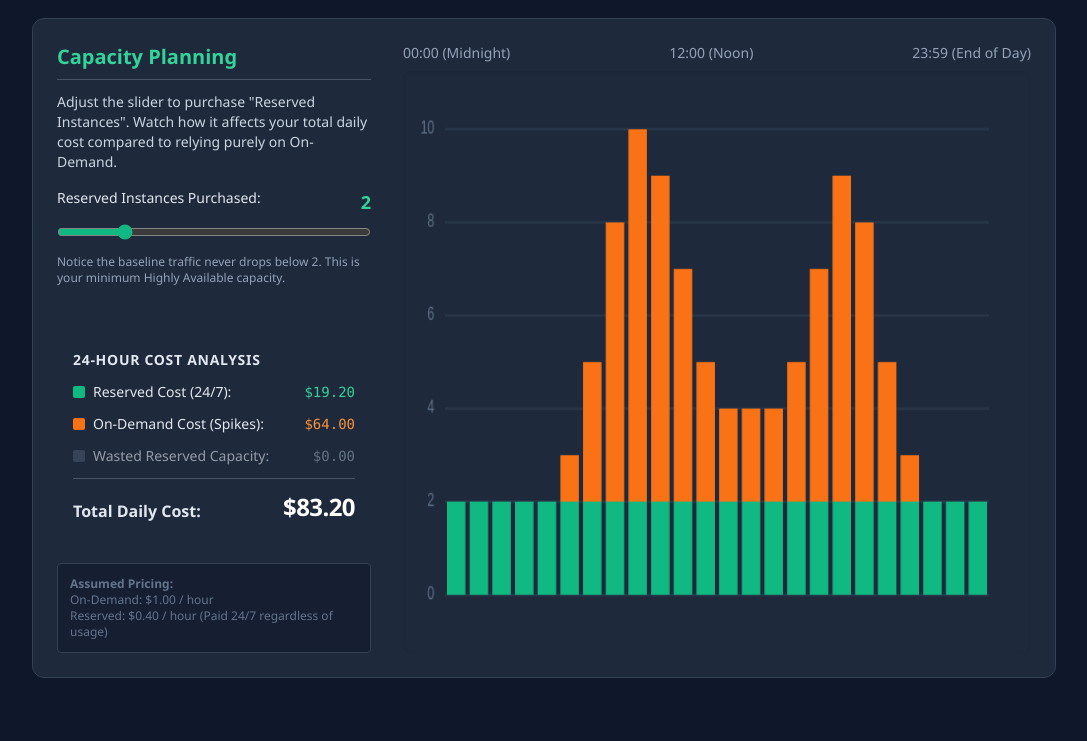
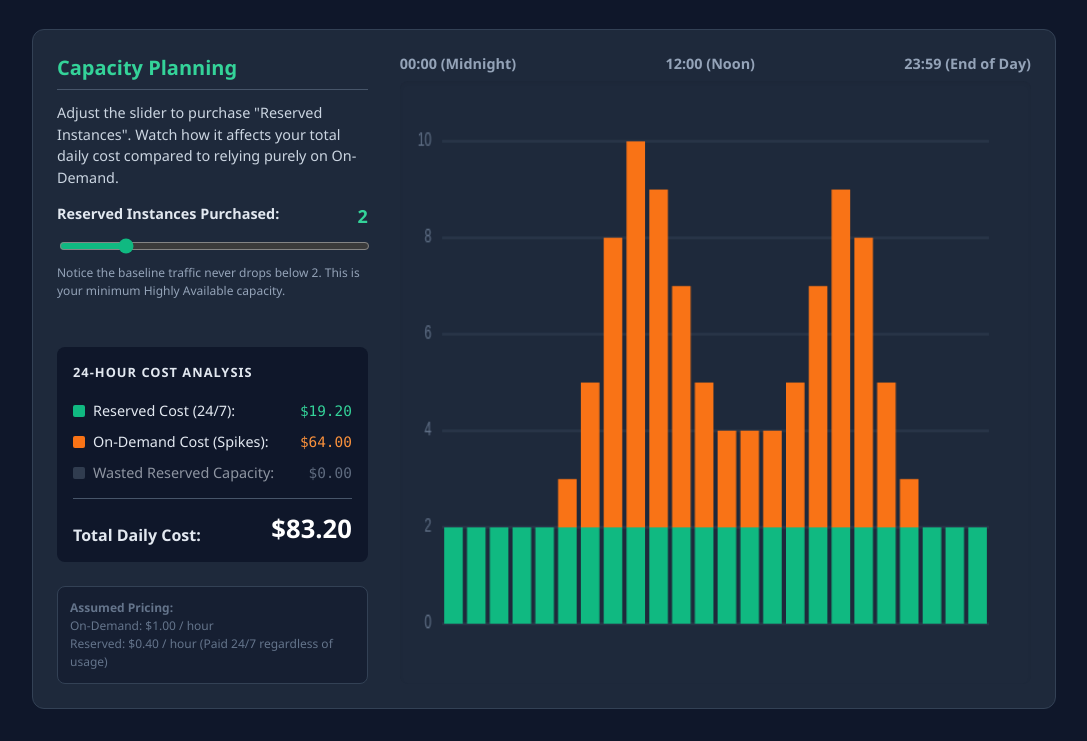
Before and after one commit to jQueryousGeorge/AWS-SAAC03-StudyGuide, a website: page public/assets/aws_cost_optimization_simulator.html in a window 1280 px wide. Shown: the part 114-855 px from the top of the page, without its empty margins (96-1183 px from the left). Before the commit the page ends 824 px from the top, so only its background shows below. Drawn offline with nearby package versions, Linux system fonts and the light colour scheme.

Commit message:
Remove Tailwind CDN from diagram assets

```diff
--- a/public/assets/aws_cost_optimization_simulator.html
+++ b/public/assets/aws_cost_optimization_simulator.html
@@ -4,74 +4,250 @@
     <meta charset="UTF-8">
     <meta name="viewport" content="width=device-width, initial-scale=1.0">
     <title>AWS Cost Simulator: Reserved vs On-Demand</title>
-    <script src="https://cdn.tailwindcss.com"></script>
     <style>
-        body { background-color: #0f172a; color: #e2e8f0; font-family: 'Segoe UI', Tahoma, Geneva, Verdana, sans-serif; }
-        canvas { background-color: #1e293b; border-radius: 0.5rem; box-shadow: inset 0 2px 4px 0 rgb(0 0 0 / 0.05); width: 100%; height: auto; display: block;}
-        .panel { background-color: #1e293b; border: 1px solid #334155; border-radius: 0.75rem; padding: 1.5rem; }
+        * { box-sizing: border-box; }
+        body {
+            margin: 0;
+            min-height: 100vh;
+            background-color: #0f172a;
+            color: #e2e8f0;
+            font-family: "Segoe UI", Tahoma, Geneva, Verdana, sans-serif;
+            padding: 1rem;
+        }
+        .sim-shell {
+            width: min(100%, 64rem);
+            margin: 0 auto;
+            display: grid;
+            gap: 2rem;
+        }
+        .hero {
+            text-align: center;
+        }
+        .hero h1 {
+            margin: 0 0 0.5rem;
+            color: #fff;
+            font-size: clamp(1.8rem, 4vw, 2.25rem);
+        }
+        .hero p {
+            margin: 0;
+            color: #94a3b8;
+        }
+        .panel {
+            display: flex;
+            gap: 2rem;
+            border: 1px solid #334155;
+            border-radius: 0.75rem;
+            background-color: #1e293b;
+            padding: 1.5rem;
+        }
+        .controls {
+            display: flex;
+            flex: 1 1 33%;
+            flex-direction: column;
+            gap: 1.5rem;
+        }
+        .chart-panel {
+            display: flex;
+            flex: 1 1 67%;
+            flex-direction: column;
+        }
+        h2 {
+            margin: 0 0 0.75rem;
+            border-bottom: 1px solid #475569;
+            color: #34d399;
+            padding-bottom: 0.5rem;
+            font-size: 1.25rem;
+        }
+        .description {
+            margin: 0 0 1rem;
+            color: #cbd5e1;
+            font-size: 0.9rem;
+            line-height: 1.5;
+        }
+        .slider-group {
+            display: grid;
+            gap: 0.5rem;
+            margin-bottom: 1.5rem;
+        }
+        .slider-label {
+            display: flex;
+            justify-content: space-between;
+            gap: 1rem;
+            font-size: 0.9rem;
+            font-weight: 600;
+        }
+        #reserved-val {
+            color: #34d399;
+            font-size: 1.125rem;
+            font-weight: 700;
+        }
+        input[type="range"] {
+            width: 100%;
+            accent-color: #10b981;
+        }
+        .hint {
+            margin: 0;
+            color: #94a3b8;
+            font-size: 0.75rem;
+            line-height: 1.45;
+        }
+        .cost-card {
+            display: grid;
+            gap: 0.75rem;
+            border-radius: 0.5rem;
+            background: #0f172a;
+            padding: 1rem;
+        }
+        .cost-card h3 {
+            margin: 0 0 0.5rem;
+            color: #e2e8f0;
+            font-size: 0.8rem;
+            font-weight: 800;
+            letter-spacing: 0.08em;
+            text-transform: uppercase;
+        }
+        .cost-row,
+        .legend-key,
+        .chart-labels {
+            display: flex;
+            align-items: center;
+            justify-content: space-between;
+            gap: 1rem;
+        }
+        .cost-row {
+            font-size: 0.9rem;
+        }
+        .row-muted {
+            opacity: 0.6;
+        }
+        .legend-key {
+            justify-content: flex-start;
+            gap: 0.5rem;
+        }
+        .swatch {
+            width: 0.75rem;
+            height: 0.75rem;
+            border-radius: 0.125rem;
+        }
+        .swatch.reserved { background: #10b981; }
+        .swatch.ondemand { background: #f97316; }
+        .swatch.wasted { background: #475569; }
+        .mono {
+            font-family: ui-monospace, SFMono-Regular, Menlo, Monaco, Consolas, "Liberation Mono", monospace;
+        }
+        .green { color: #34d399; }
+        .orange { color: #fb923c; }
+        .slate { color: #94a3b8; }
+        .total-row {
+            display: flex;
+            align-items: flex-end;
+            justify-content: space-between;
+            gap: 1rem;
+            margin-top: 0.25rem;
+            border-top: 1px solid #475569;
+            padding-top: 0.75rem;
+            font-weight: 700;
+        }
+        #cost-total {
+            color: #fff;
+            font-size: 1.6rem;
+            font-weight: 800;
+        }
+        .pricing-note {
+            border: 1px solid #334155;
+            border-radius: 0.5rem;
+            background: rgba(15, 23, 42, 0.5);
+            color: #64748b;
+            font-size: 0.75rem;
+            line-height: 1.5;
+            padding: 0.75rem;
+        }
+        .chart-labels {
+            margin-bottom: 0.5rem;
+            color: #94a3b8;
+            font-size: 0.9rem;
+            font-weight: 600;
+        }
+        canvas {
+            display: block;
+            width: 100%;
+            height: auto;
+            flex-grow: 1;
+            border-radius: 0.5rem;
+            background-color: #1e293b;
+            box-shadow: inset 0 2px 4px 0 rgb(0 0 0 / 0.05);
+        }
+        @media (max-width: 760px) {
+            .panel {
+                flex-direction: column;
+            }
+        }
+        @media (min-width: 761px) {
+            body { padding: 2rem; }
+        }
     </style>
 </head>
-<body class="p-4 md:p-8">
+<body>
 
-    <div class="max-w-5xl mx-auto space-y-8">
-        <div class="text-center">
-            <h1 class="text-3xl font-bold text-white mb-2">AWS Capacity Cost Simulator</h1>
-            <p class="text-slate-400">Find the most cost-effective balance between Reserved and On-Demand capacity over a 24-hour cycle.</p>
+    <div class="sim-shell">
+        <div class="hero">
+            <h1>AWS Capacity Cost Simulator</h1>
+            <p>Find the most cost-effective balance between Reserved and On-Demand capacity over a 24-hour cycle.</p>
         </div>
 
-        <div class="panel flex flex-col md:flex-row gap-8">
+        <div class="panel">
             <!-- Left Controls -->
-            <div class="w-full md:w-1/3 flex flex-col space-y-6">
+            <div class="controls">
                 <div>
-                    <h2 class="text-xl font-semibold text-emerald-400 border-b border-slate-600 pb-2 mb-3">Capacity Planning</h2>
-                    <p class="text-sm text-slate-300 mb-4">
+                    <h2>Capacity Planning</h2>
+                    <p class="description">
                         Adjust the slider to purchase "Reserved Instances". Watch how it affects your total daily cost compared to relying purely on On-Demand.
                     </p>
 
-                    <div class="space-y-2 mb-6">
-                        <label class="text-sm font-medium flex justify-between">
+                    <div class="slider-group">
+                        <label class="slider-label">
                             <span>Reserved Instances Purchased:</span>
-                            <span id="reserved-val" class="text-emerald-400 font-bold text-lg">2</span>
+                            <span id="reserved-val">2</span>
                         </label>
-                        <input type="range" id="reserved-slider" min="0" max="10" value="2" class="w-full accent-emerald-500">
-                        <p class="text-xs text-slate-400">Notice the baseline traffic never drops below 2. This is your minimum Highly Available capacity.</p>
+                        <input type="range" id="reserved-slider" min="0" max="10" value="2">
+                        <p class="hint">Notice the baseline traffic never drops below 2. This is your minimum Highly Available capacity.</p>
                     </div>
                 </div>
 
                 <!-- Cost Dashboard -->
-                <div class="bg-slate-800 p-4 rounded-lg space-y-3">
-                    <h3 class="text-sm font-bold text-slate-200 uppercase tracking-wider mb-2">24-Hour Cost Analysis</h3>
+                <div class="cost-card">
+                    <h3>24-Hour Cost Analysis</h3>
 
-                    <div class="flex justify-between items-center text-sm">
-                        <div class="flex items-center gap-2">
-                            <div class="w-3 h-3 bg-emerald-500 rounded-sm"></div>
+                    <div class="cost-row">
+                        <div class="legend-key">
+                            <div class="swatch reserved"></div>
                             <span>Reserved Cost (24/7):</span>
                         </div>
-                        <span id="cost-reserved" class="font-mono text-emerald-400">$0.00</span>
+                        <span id="cost-reserved" class="mono green">$0.00</span>
                     </div>
-                    <div class="flex justify-between items-center text-sm">
-                        <div class="flex items-center gap-2">
-                            <div class="w-3 h-3 bg-orange-500 rounded-sm"></div>
+                    <div class="cost-row">
+                        <div class="legend-key">
+                            <div class="swatch ondemand"></div>
                             <span>On-Demand Cost (Spikes):</span>
                         </div>
-                        <span id="cost-ondemand" class="font-mono text-orange-400">$0.00</span>
+                        <span id="cost-ondemand" class="mono orange">$0.00</span>
                     </div>
-                    <div class="flex justify-between items-center text-sm opacity-60">
-                        <div class="flex items-center gap-2">
-                            <div class="w-3 h-3 bg-slate-600 rounded-sm"></div>
+                    <div class="cost-row row-muted">
+                        <div class="legend-key">
+                            <div class="swatch wasted"></div>
                             <span>Wasted Reserved Capacity:</span>
                         </div>
-                        <span id="cost-wasted" class="font-mono text-slate-400">$0.00</span>
+                        <span id="cost-wasted" class="mono slate">$0.00</span>
                     </div>
 
-                    <div class="border-t border-slate-600 pt-3 mt-3 flex justify-between items-end">
-                        <span class="font-bold">Total Daily Cost:</span>
-                        <span id="cost-total" class="text-2xl font-bold text-white tracking-tight">$0.00</span>
+                    <div class="total-row">
+                        <span>Total Daily Cost:</span>
+                        <span id="cost-total">$0.00</span>
                     </div>
                 </div>
 
                 <!-- Pricing Legend -->
-                <div class="text-xs text-slate-500 bg-slate-900/50 p-3 rounded border border-slate-700">
+                <div class="pricing-note">
                     <strong>Assumed Pricing:</strong><br>
                     On-Demand: $1.00 / hour<br>
                     Reserved: $0.40 / hour (Paid 24/7 regardless of usage)
@@ -79,13 +255,13 @@
             </div>
 
             <!-- Right Canvas Graph -->
-            <div class="w-full md:w-2/3 flex flex-col">
-                <div class="mb-2 flex justify-between text-sm text-slate-400 font-medium">
+            <div class="chart-panel">
+                <div class="chart-labels">
                     <span>00:00 (Midnight)</span>
                     <span>12:00 (Noon)</span>
                     <span>23:59 (End of Day)</span>
                 </div>
-                <canvas id="capacityCanvas" width="600" height="400" class="flex-grow"></canvas>
+                <canvas id="capacityCanvas" width="600" height="400"></canvas>
             </div>
         </div>
     </div>
```
Also changed, not shown: public/assets/route53-vs-elb-failover-simulator.html (+184 -46 lines).
